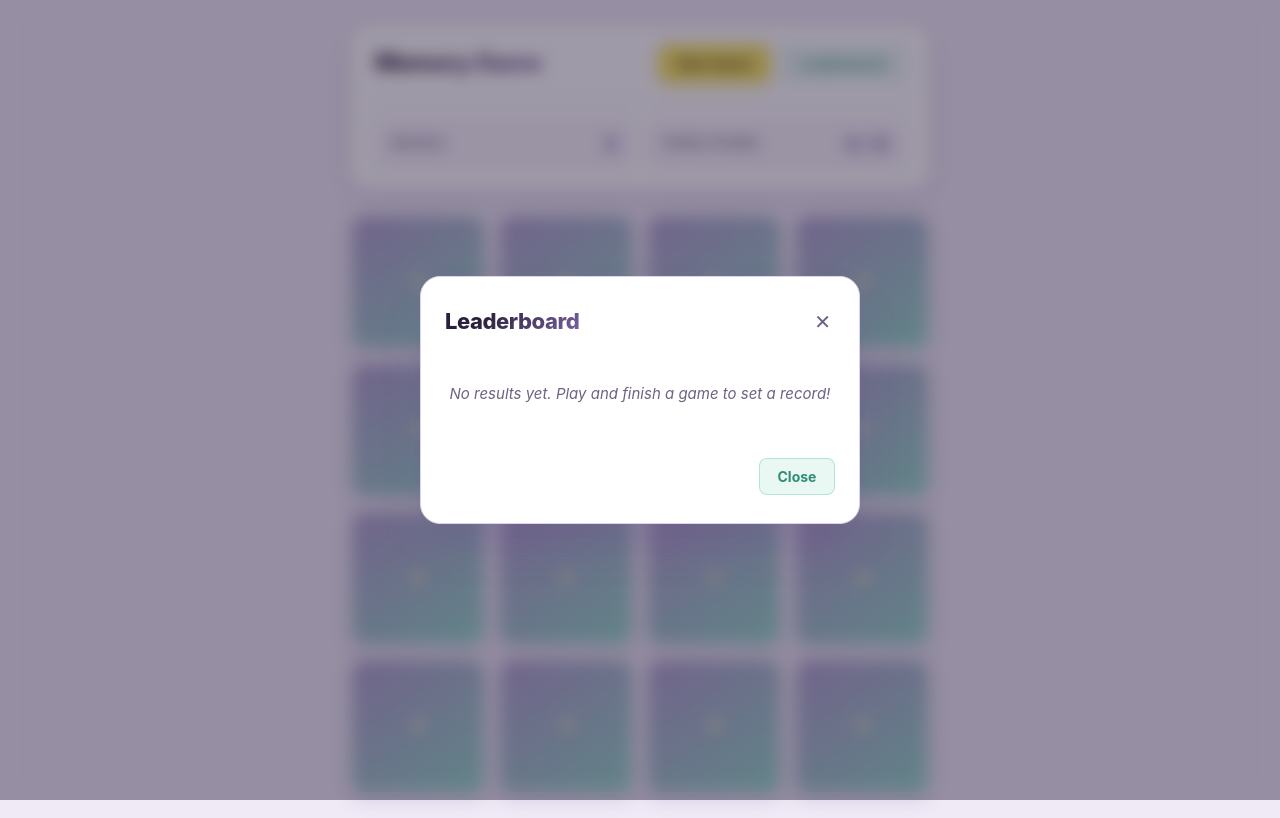
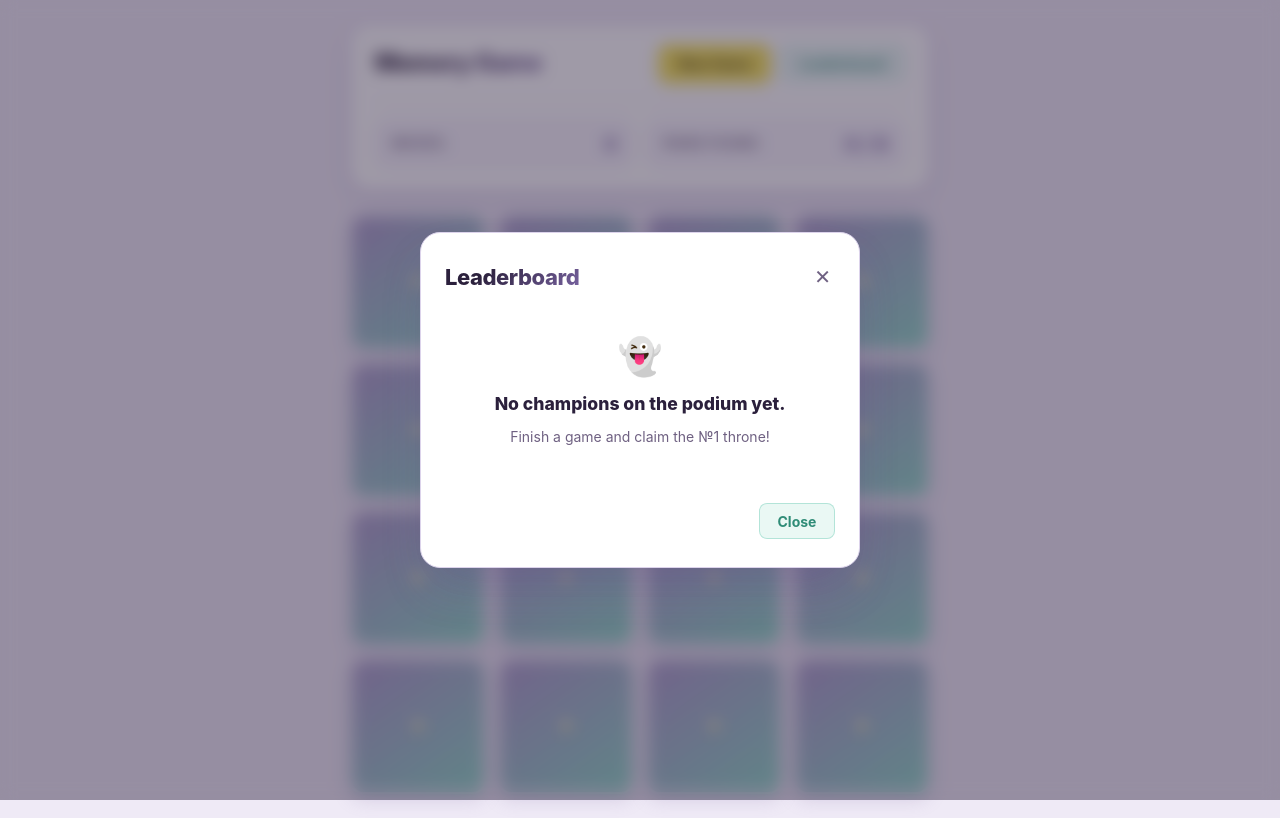
Before and after one commit to vicadin/memory-game, a website built with Vite: page index.html in a window 1280 px wide. Both pictures are taken after a click on the button "Leaderboard". Built offline with nearby package versions, Linux system fonts and the light colour scheme.

Commit message:
fix: update victory phases

```diff
--- a/src/components/leaderboard/leaderboard.css
+++ b/src/components/leaderboard/leaderboard.css
@@ -1,8 +1,35 @@
 .leaderboard-empty {
   text-align: center;
-  padding: 1.5rem 0;
+  padding: 1.75rem 1rem;
+  display: flex;
+  flex-direction: column;
+  align-items: center;
+  gap: 0.5rem;
+}
+
+.leaderboard-empty-icon {
+  font-size: 2.25rem;
+  line-height: 1;
+  margin-bottom: 0.25rem;
+  animation: bounce 2s infinite ease-in-out;
+}
+
+@keyframes bounce {
+  0%, 100% { transform: translateY(0); }
+  50% { transform: translateY(-4px); }
+}
+
+.leaderboard-empty-title {
+  font-size: 1.1rem;
+  font-weight: 800;
+  color: var(--color-text-main);
+}
+
+.leaderboard-empty-sub {
+  font-size: 0.875rem;
   color: var(--color-text-muted);
-  font-style: italic;
+  line-height: 1.5;
+  max-width: 300px;
 }
 
 .leaderboard-table {
--- a/src/components/leaderboard/leaderboard.js
+++ b/src/components/leaderboard/leaderboard.js
@@ -18,7 +18,20 @@ export function createLeaderboardContent() {
   if (records.length === 0) {
     return createElement('div', {
       className: 'leaderboard-empty',
-      text: 'No results yet. Play and finish a game to set a record!',
+      children: [
+        createElement('div', {
+          className: 'leaderboard-empty-icon',
+          text: '👻',
+        }),
+        createElement('div', {
+          className: 'leaderboard-empty-title',
+          text: 'No champions on the podium yet.',
+        }),
+        createElement('div', {
+          className: 'leaderboard-empty-sub',
+          text: 'Finish a game and claim the №1 throne!',
+        }),
+      ],
     });
   }
 
--- a/src/game/game.js
+++ b/src/game/game.js
@@ -148,30 +148,22 @@ export class GameManager {
     }, 900);
   }
 
-  /**
-   * Called when all 8 pairs have been discovered.
-   */
   handleVictory() {
     this.isGameOver = true;
 
-    // Save score to leaderboard
     saveScoreToLeaderboard(this.moves);
 
-    // Open victory modal
     this.showVictoryModal();
   }
 
-  /**
-   * Displays the Victory Modal with the final move count and actions.
-   */
   showVictoryModal() {
     const messageEl = createElement('p', {
-      text: 'Congratulations! You found all 8 pairs.',
+      text: 'Memory level: absolutely legendary 🎊',
     });
 
     const statsEl = createElement('p', {
       children: [
-        document.createTextNode('Total moves completed: '),
+        document.createTextNode('Total moves taken: '),
         createElement('span', {
           className: 'modal-highlight',
           text: String(this.moves),
@@ -181,7 +173,6 @@ export class GameManager {
 
     const modalBody = [messageEl, statsEl];
 
-    // "New Game" button in modal
     const modalNewGameBtn = createElement('button', {
       className: ['btn', 'btn-primary'],
       attrs: {
@@ -196,7 +187,6 @@ export class GameManager {
       },
     });
 
-    // "Close" button in modal
     const modalCloseBtn = createElement('button', {
       className: ['btn', 'btn-secondary'],
       attrs: {
```
